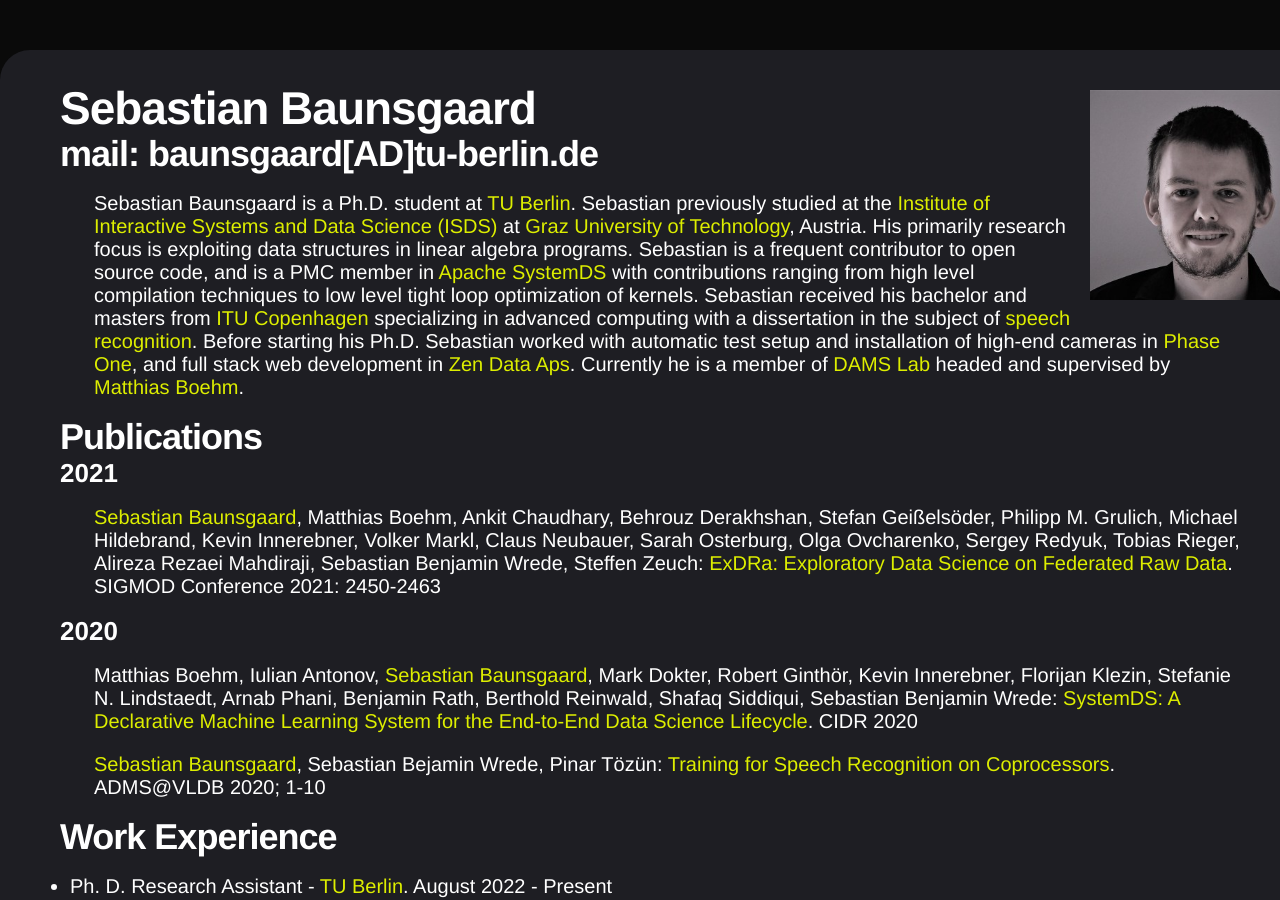
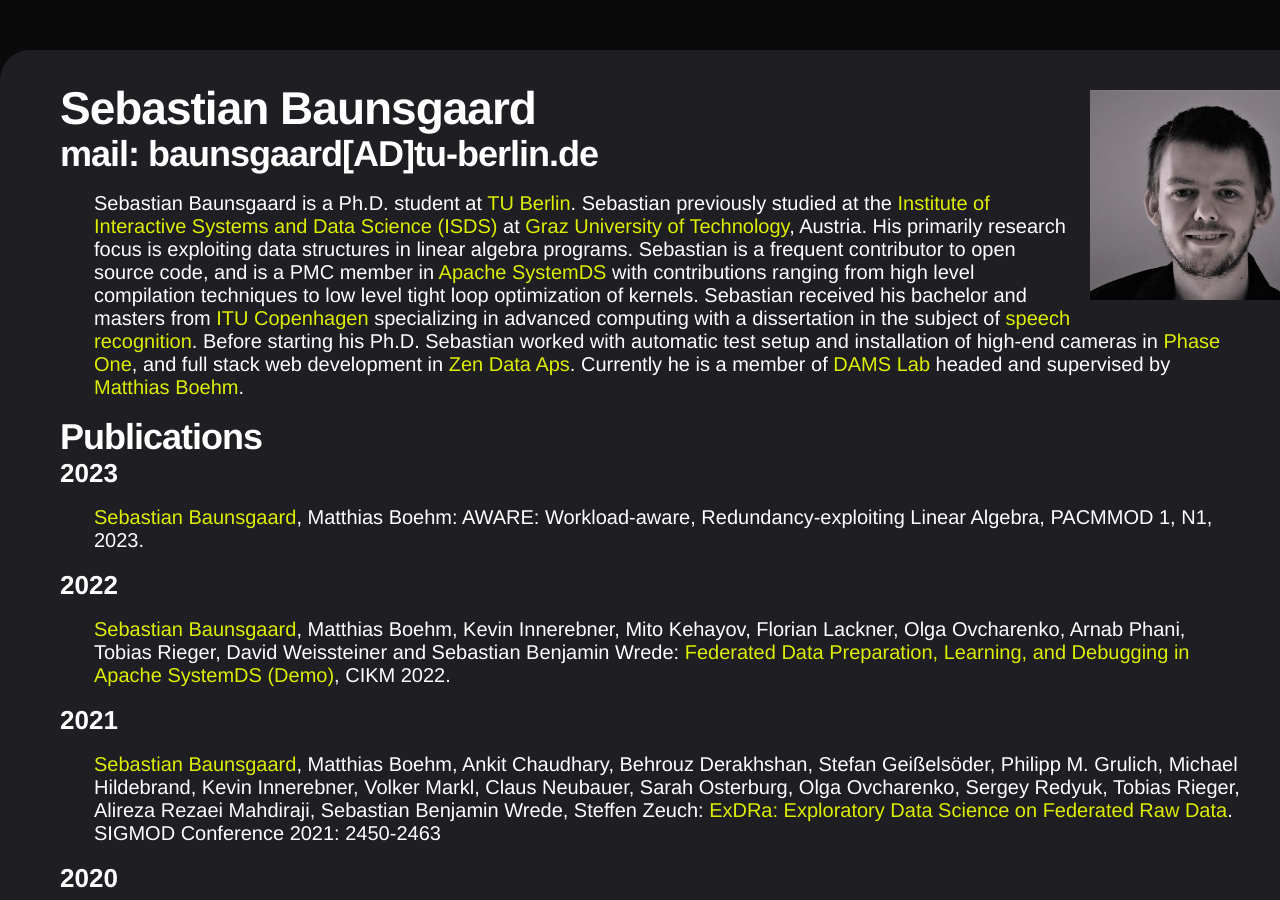
Before and after one commit to Baunsgaard/baunsgaard.github.io, a Jekyll site: the page built from index.md, in a window 1280 px wide and 900 px high. Built offline with Jekyll 4.4.1, drawn with Linux system fonts in a browser that asks for light colours.

Commit message:
more papers

```diff
--- a/index.md
+++ b/index.md
@@ -20,6 +20,15 @@
 Currently he is a member of [DAMS Lab](https://damslab.github.io/) headed and supervised by [Matthias Boehm](https://mboehm7.github.io/).
 
 ## Publications
+
+### 2023
+
+[Sebastian Baunsgaard](.), Matthias Boehm: AWARE: Workload-aware, Redundancy-exploiting Linear Algebra, PACMMOD 1, N1, 2023.
+
+### 2022
+
+[Sebastian Baunsgaard](.), Matthias Boehm, Kevin Innerebner, Mito Kehayov, Florian Lackner, Olga Ovcharenko, Arnab Phani, Tobias Rieger, David Weissteiner and Sebastian Benjamin Wrede: [Federated Data Preparation, Learning, and Debugging in Apache SystemDS (Demo)](https://dl.acm.org/doi/10.1145/3511808.3557162),
+CIKM 2022.
 
 ### 2021
 
```
